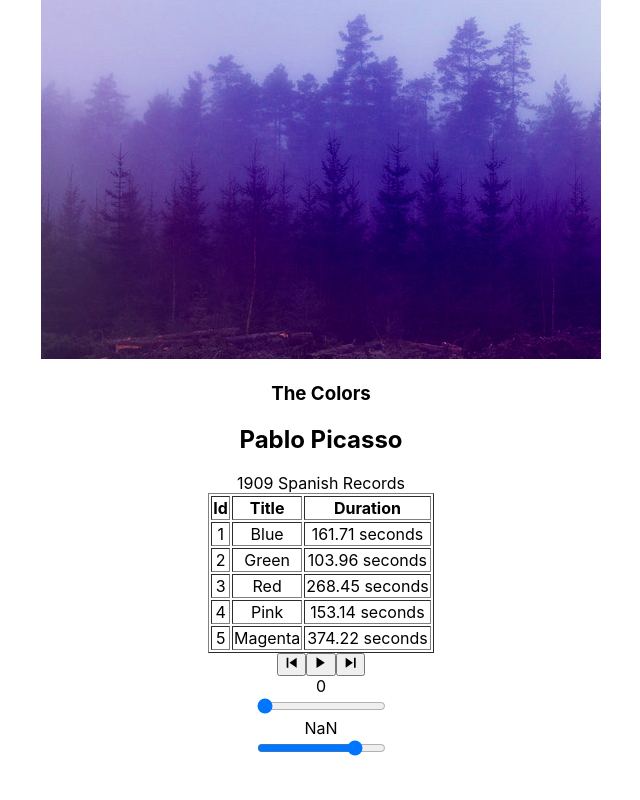
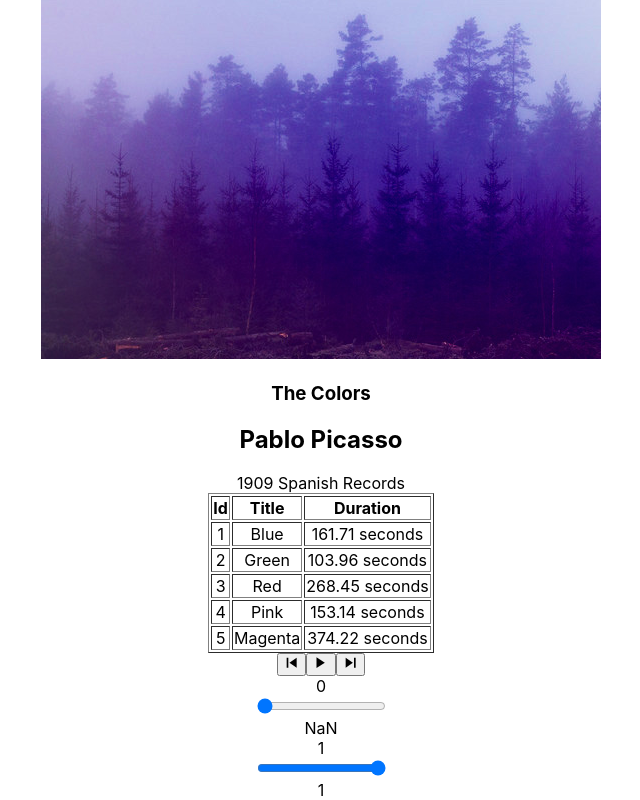
Before and after one commit to fbadruddin/bloc-jams-react, a React (Create React App) app: page /album/the-colors in a window 1280 px wide. Shown: the part 303-1103 px from the top of the page, without its empty margins (319-959 px from the left). Before the commit the page ends 1063 px from the top, so only its background shows below. Built offline with nearby package versions, Linux system fonts and the light colour scheme.

Commit message:
implemented volume change

```diff
--- a/src/components/Album.js
+++ b/src/components/Album.js
@@ -15,6 +15,7 @@ class Album extends Component {
             album: album,
             currentSong: album.songs[0],
             currentTime: 0,
+            volume: album.songs[0].volume,
             duration: album.songs[0].duration,
             isPlaying: false
           };
@@ -30,16 +31,21 @@ class Album extends Component {
         },
         durationchange: e => {
             this.setState({ duration: this.audioElement.duration });
+        },
+        volumechange: e => {
+            this.setState({volume: this.audioElement.volume})
         }
       };
         this.audioElement.addEventListener('timeupdate', this.eventListeners.timeupdate);
         this.audioElement.addEventListener('durationchange', this.eventListeners.durationchange);
+        this.audioElement.addEventListener('volumechange', this.eventListeners.volumechange);
     }
 
     componentWillUnmount() {
         this.audioElement.src = null;
         this.audioElement.removeEventListener('timeupdate', this.eventListeners.timeupdate);
         this.audioElement.removeEventListener('durationchange', this.eventListeners.durationchange);
+        this.audioElement.removeEventListener('volumechange', this.eventListeners.volumechange);
     }
 
     play() {
@@ -90,6 +96,12 @@ class Album extends Component {
         const newTime = this.audioElement.duration * e.target.value;
         this.audioElement.currentTime = newTime;
         this.setState({currentTime: newTime});
+    }
+
+    handleVolumeChange(e) {
+        const newVolume = e.target.value;
+        this.audioElement.volume = newVolume;
+        this.setState({volume: newVolume});
     }
 
     enter(key) {
@@ -163,10 +175,13 @@ class Album extends Component {
                     currentSong={this.state.currentSong}
                     currentTime={this.audioElement.currentTime}
                     duration={this.audioElement.duration}
+                    currentVolume={this.audioElement.currentVolume}
+                    volume={this.audioElement.volume}
                     handleSongClick={() => this.handleSongClick(this.state.currentSong)}
                     handlePrevious = {() => this.handlePrevious()}
                     handleNext = {() => this.handleNext()}
                     handleTimeChange ={(e) => this.handleTimeChange(e)}
+                    handleVolumeChange = {(e) => this.handleVolumeChange(e)}
                 />
             </section>
         );
--- a/src/components/PlayerBar.js
+++ b/src/components/PlayerBar.js
@@ -32,9 +32,17 @@ class PlayerBar extends React.Component {
                     <div className="total-time">{this.props.duration}</div>
                 </section>
                 <section id="volume-control">
-                    <div className="icon ion-volume-low"></div>
-                    <input type="range" className="seek-bar" value="80" />
-                    <div className="icon ion-volume-high"></div>
+                    <div className="current-volume">{this.props.volume}</div>
+                    <input
+                        type="range"
+                        className="seek-bar"
+                        value={(this.props.volume) || 0}
+                        max="1"
+                        min="0"
+                        step="0.01"
+                        onChange={this.props.handleVolumeChange}
+                    />
+                    <div className="total-volume">{this.props.volume}</div>
                 </section>
             </section>
         )
```
